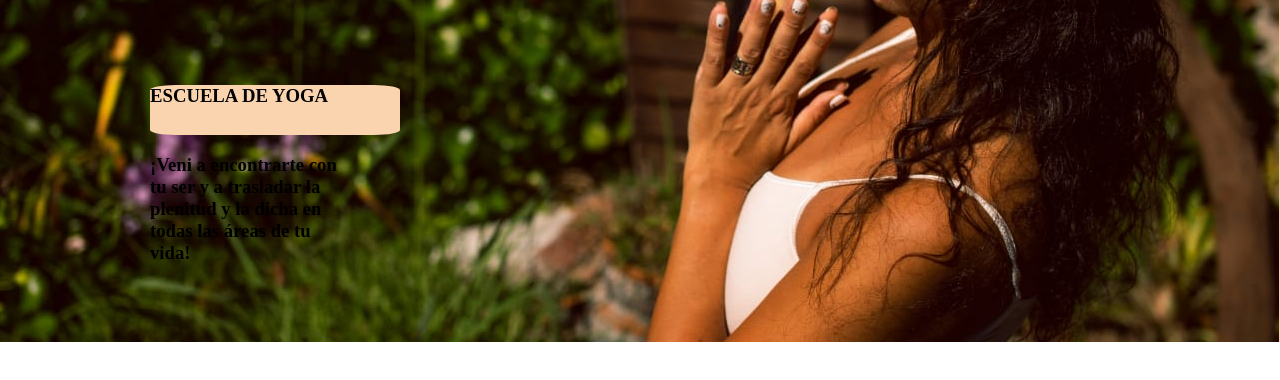
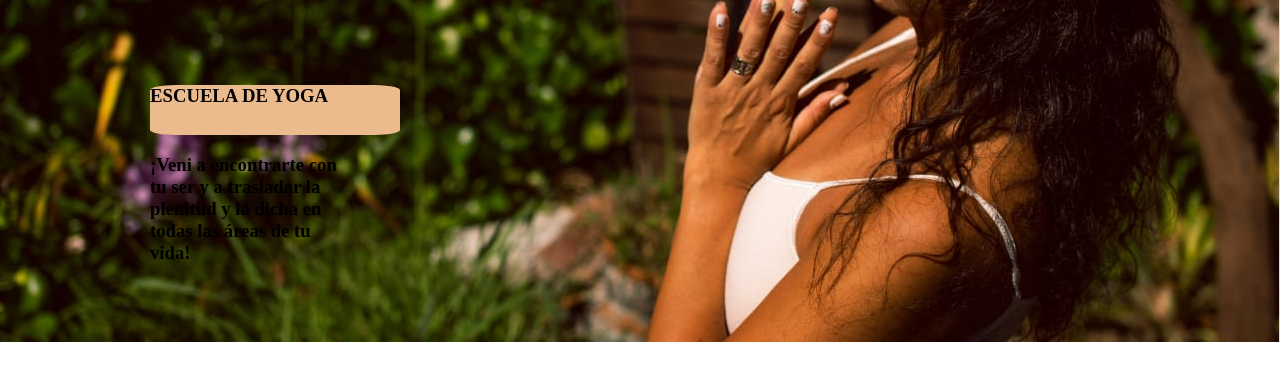
Before and after one commit to julimax/web-soham, a plain HTML site: page bloques/homePage.html in a window 1280 px wide. Shown: the part 308-688 px from the top of the page. Drawn offline with Linux system fonts and the light colour scheme.

Commit message:
home update

```diff
--- a/styles/home.css
+++ b/styles/home.css
@@ -74,7 +74,7 @@ div{
 
 .escuelaDeYoga {
     color: rgb(3, 3, 3);
-    background-color: #FAD4AF;
+    background-color: #EBBB8D;
     width: 250px;
     height: 50px;
     border-radius: 10.2%;
```
